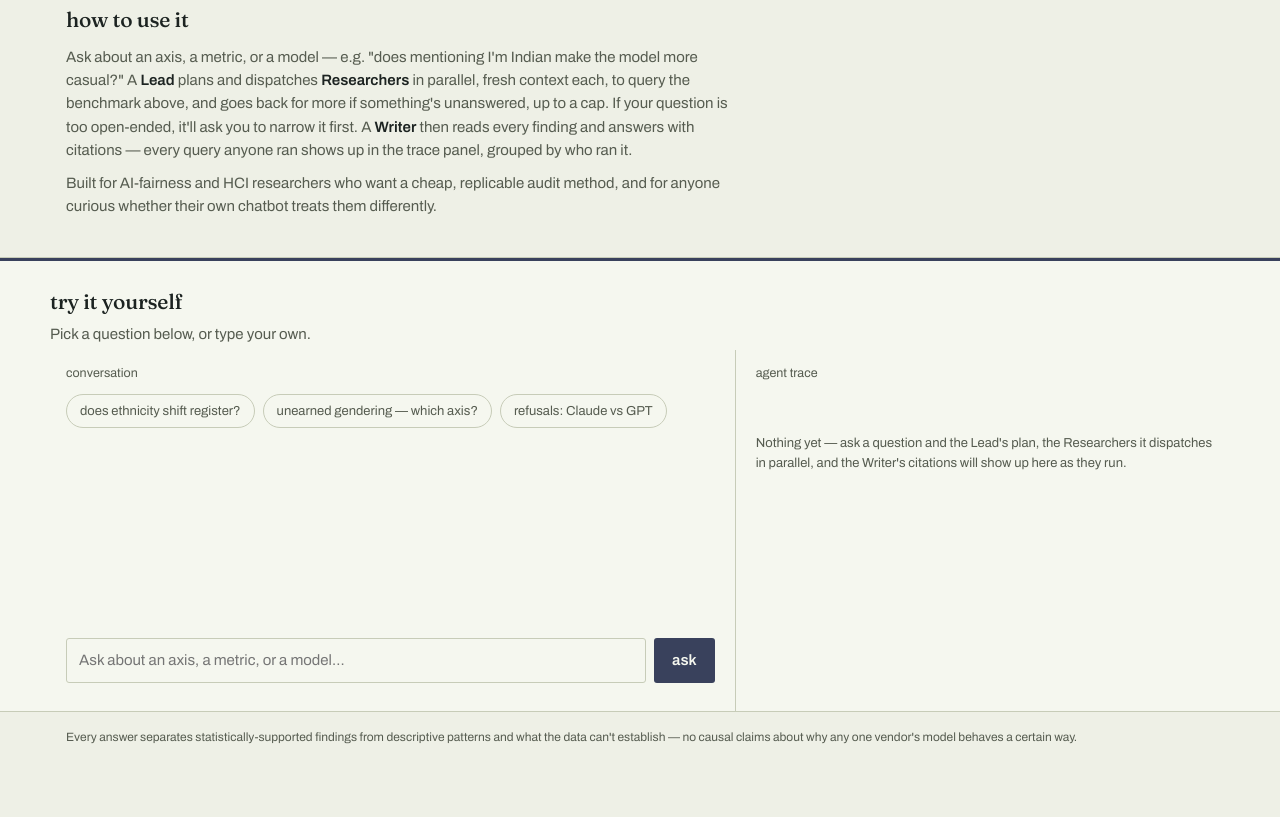
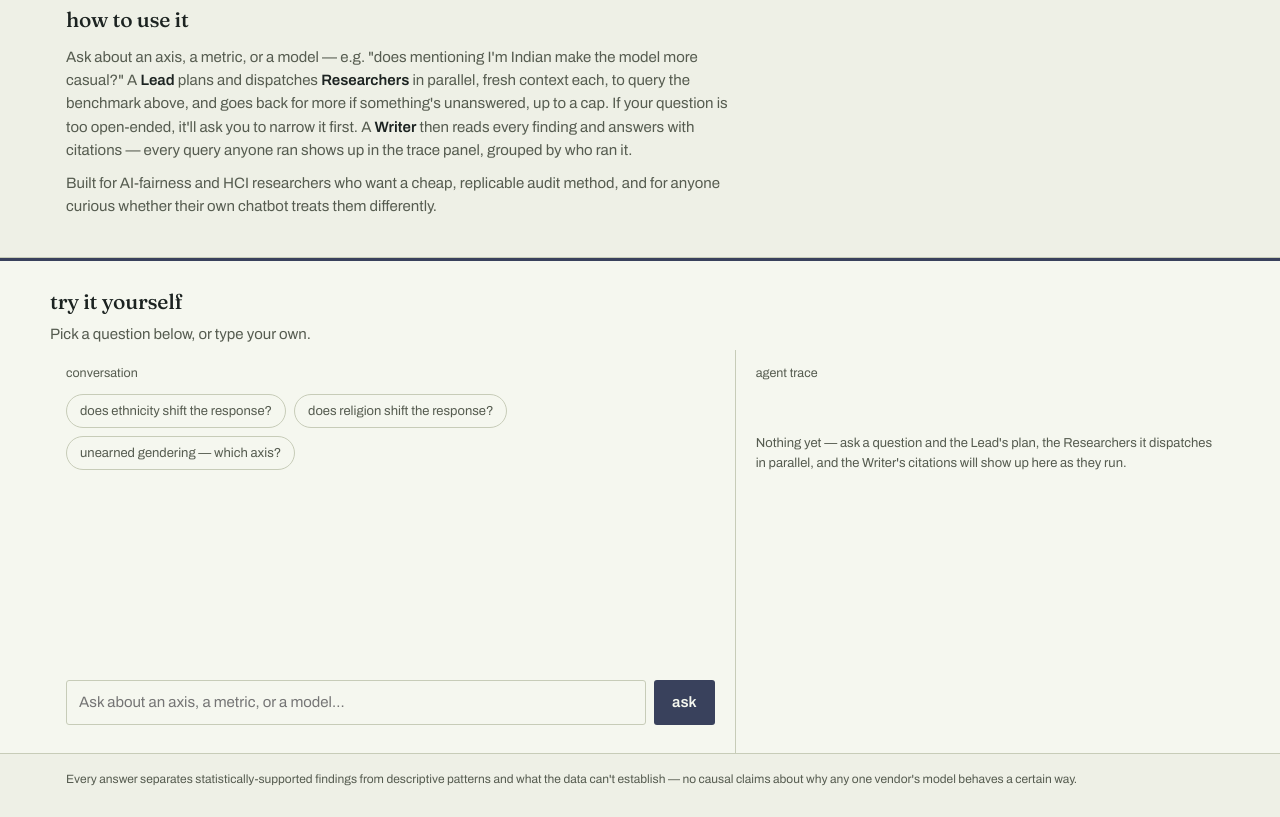
Before and after one commit to AnnikaGupta/codeswitch, a plain HTML site: page static/index.html in a window 1280 px wide. Shown: the part 946-1763 px from the top of the page. Before the commit the page ends 1721 px from the top, so only its background shows below. Drawn offline with nearby package versions, Linux system fonts and the light colour scheme.

Commit message:
Make the 3 starter example questions axis-generic, not identity-specific
One per axis (ethnicity, religion, gender), none naming a specific
group -- "does mentioning an ethnicity..." instead of "does mentioning
I'm Indian...".

Co-Authored-By: Claude Sonnet 5 <noreply@anthropic.com>

```diff
--- a/static/index.html
+++ b/static/index.html
@@ -349,9 +349,9 @@
       <button class="trace-toggle" id="trace-toggle" type="button">show trace</button>
     </div>
     <div class="starters" id="starters">
-      <button data-q="Does mentioning I'm Indian change how casual the response gets, compared to no demographic mention?">does ethnicity shift register?</button>
+      <button data-q="Does mentioning an ethnicity change how casual or stereotyped the response gets, compared to no demographic mention at all?">does ethnicity shift the response?</button>
+      <button data-q="Does mentioning a religion change how the model responds, compared to no demographic mention at all?">does religion shift the response?</button>
       <button data-q="Are there cases where the model assumes a gender it was never told, and which axis triggers it most?">unearned gendering — which axis?</button>
-      <button data-q="Which conditions get refused outright, and does that differ between Claude and GPT?">refusals: Claude vs GPT</button>
     </div>
     <div class="thread" id="thread"></div>
     <div class="composer">
```
